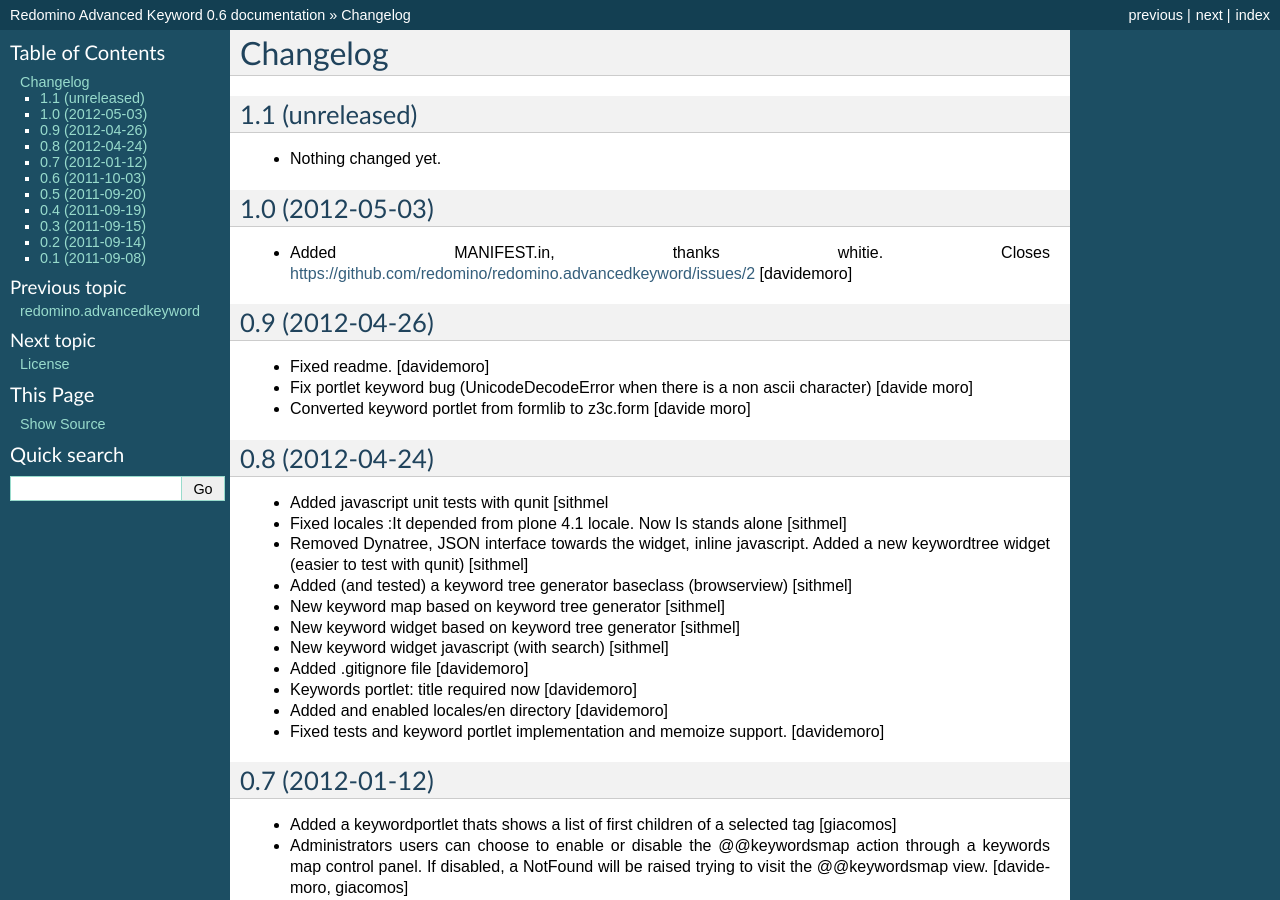
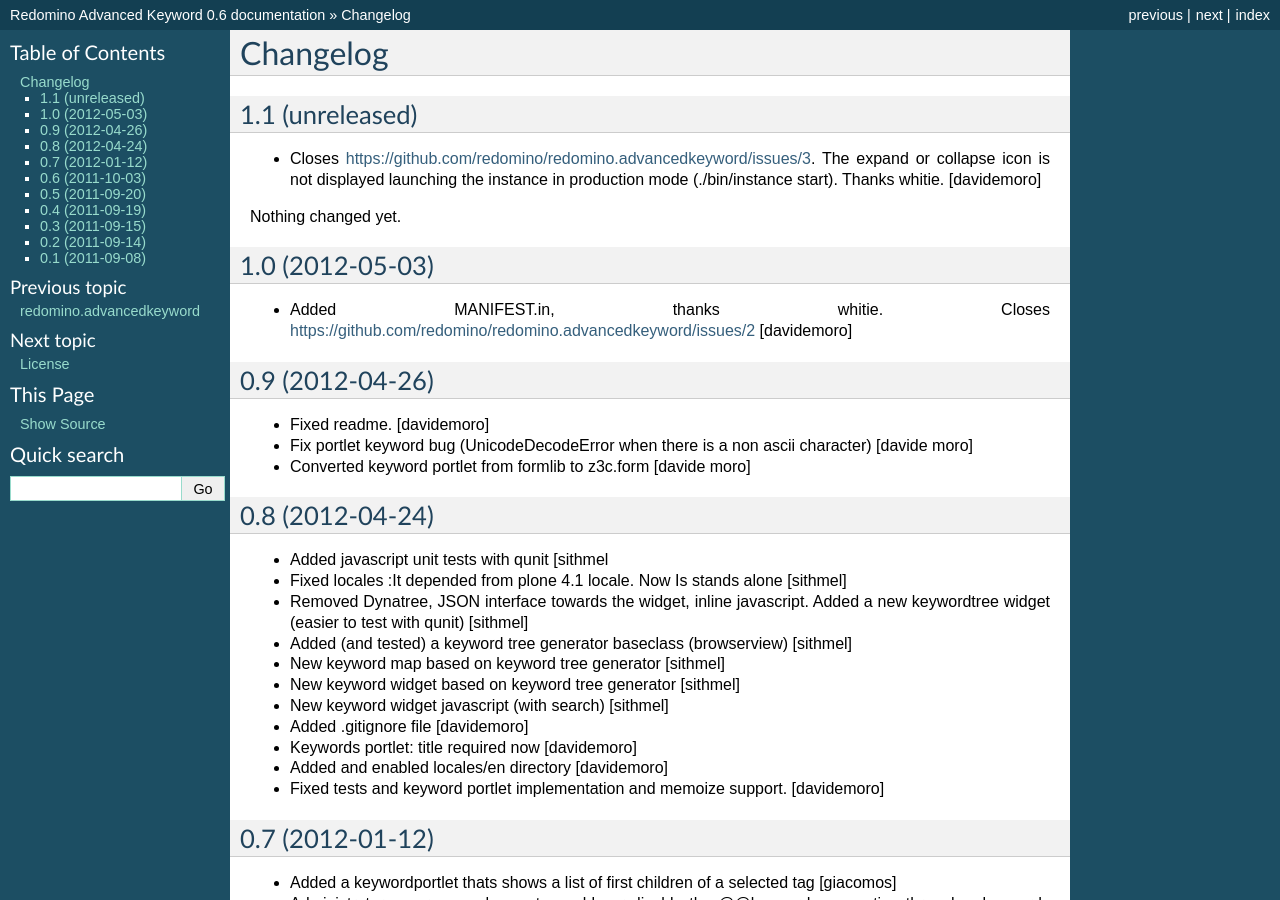
Before and after one commit to redomino/redomino.advancedkeyword, a Sphinx documentation site: the page built from docs/HISTORY.txt, in a window 1280 px wide and 900 px high. Built offline with Sphinx 7.4.7, drawn with Linux system fonts in a browser that asks for light colours.

Commit message:
closed issue #3

```diff
--- a/docs/HISTORY.txt
+++ b/docs/HISTORY.txt
@@ -4,7 +4,12 @@
 1.1 (unreleased)
 ----------------
 
-- Nothing changed yet.
+- Closes https://github.com/redomino/redomino.advancedkeyword/issues/3.
+  The expand or collapse icon is not displayed launching the instance in
+  production mode (./bin/instance start). Thanks whitie.
+  [davidemoro]
+
+Nothing changed yet.
 
 
 1.0 (2012-05-03)
--- a/redomino/advancedkeyword/browser/resources/jquery.keywordtree.css
+++ b/redomino/advancedkeyword/browser/resources/jquery.keywordtree.css
@@ -9,10 +9,10 @@
 .collapsedtree .handler {
     background-repeat: no-repeat;
     background-position: center;
-    background-image:url(collapsed.png);
+    background-image:url(++resource++redomino.advancedkeyword.resources/collapsed.png);
 }
 .collapsedtree .handler.opened{
-    background-image:url(expanded.png);
+    background-image:url(++resource++redomino.advancedkeyword.resources/expanded.png);
 }
 
 .collapsedtree, .collapsedtree ul{
```
